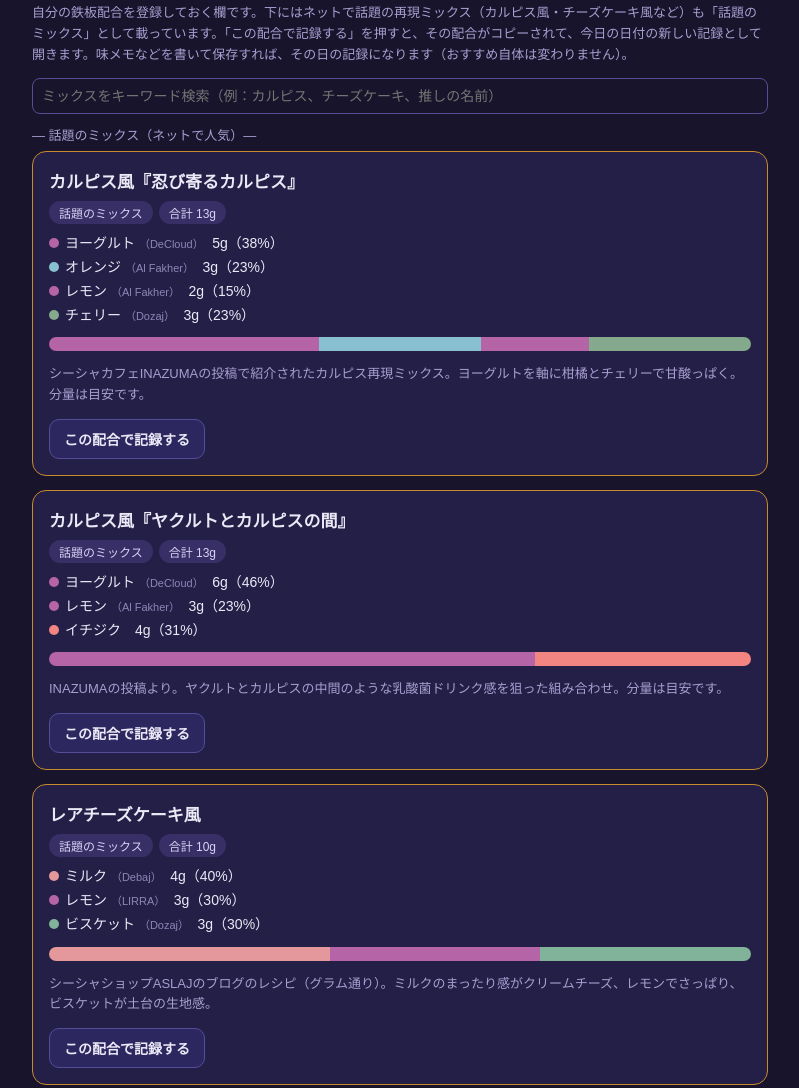
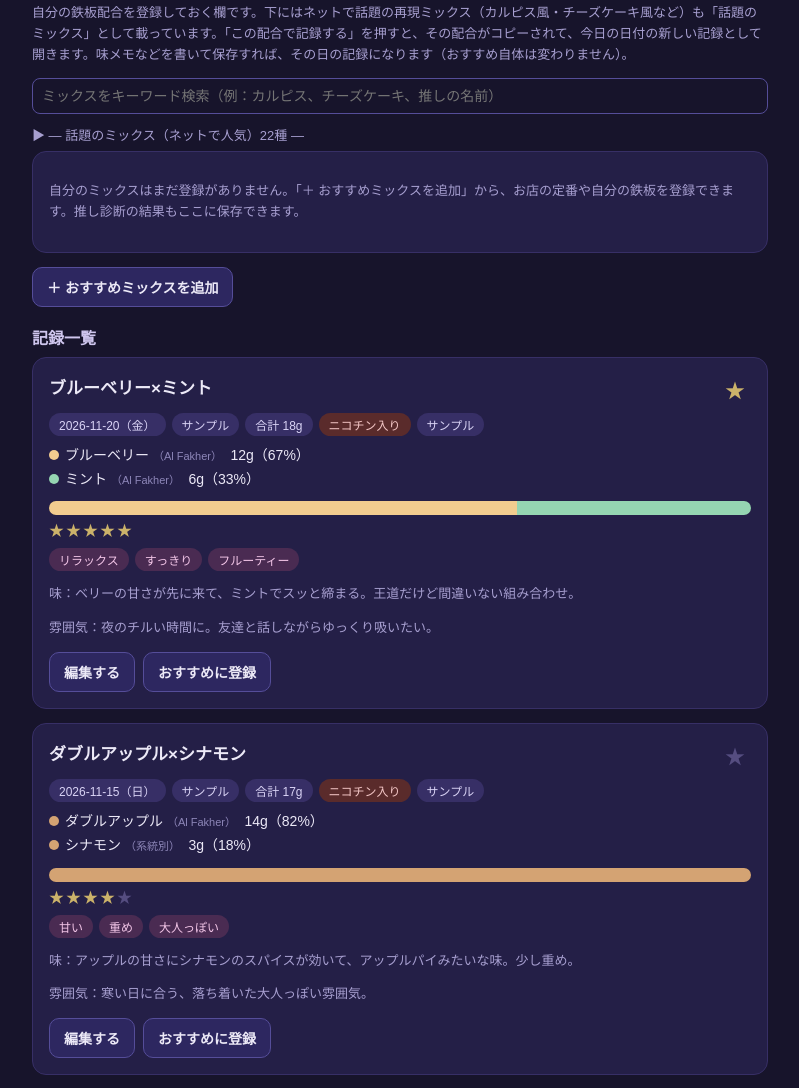
Before and after one commit to marin0610/shisha-note, a plain HTML site: page index.html in a window 1280 px wide. Shown: the part 1021-2109 px from the top of the page, without its empty margins (240-1039 px from the left). Drawn offline with Linux system fonts and the light colour scheme.

Commit message:
ヨーグルトを両系統に表示・話題ミックスを折りたたみ化

```diff
--- a/index.html
+++ b/index.html
@@ -260,7 +260,7 @@ var BRAND_DATA = [
 { brand: "Social Smoke", ja: "ソーシャルスモーク", nic: 1, list: "Absolute Zero|アブソリュートゼロ|C,Mint|ミント|C,Arctic Lemon|アークティックレモン|C,Lemon Chill|レモンチル|C,Cucumber Chill|キューカンバーチル|C,Watermelon Chill|ウォーターメロンチル|F,Golden Delicious Apple|ゴールデンデリシャスアップル|F,Japanese Yuzu|ジャパニーズユズ|F,Baja Blue|バハブルー|F,Berry Punch|ベリーパンチ|F,Blackberry|ブラックベリー|F,Cali Peach|カリピーチ|F,Cantaloupe Chill|カンタロープチル|F,Pear Chill|ペアチル|F,Tigers Blood|タイガースブラッド|F,Pistachio Breeze|ピスタチオブリーズ|S,Banana Foster|バナナフォスター|S,White Gummy Bear|ホワイトグミベア|S,Dulce de Leche|ドゥルセデレチェ|S,Pink Lemonade|ピンクレモネード|D,Hong Kong Milk Tea|ホンコンミルクティー|D,Mojito|モヒート|D,Voltage|ボルテージ|D,Mirage|ミラージュ|H,Cinnamint|シナミント|H" },
 { brand: "Trifecta", ja: "トライフェクタ", nic: 1, list: "Peppermint Shake|ペパーミントシェイク|C,Twice The Ice|トワイスザアイス|C,Twice The Ice X|トワイスザアイスX|C,Peach Mint|ピーチミント|C,Lemon Mint|レモンミント|C,Mediterranean Mint|メディテレーニアンミント|C,Death By Ice|デスバイアイス|C,Persian Melon|ペルシアンメロン|F,Pineapple Guava|パイナップルグアバ|F,TNT|ティーエヌティー|F,Ruby|ルビー|F,Blue Strawberry|ブルーストロベリー|F,Cherry Berry|チェリーベリー|F,BDS|ビーディーエス|F,BDH|ビーディーエイチ|F,Enigma|エニグマ|F,Mountain Fog|マウンテンフォグ|H,Coconut Ginger|ココナッツジンジャー|H,P3|ピースリー|S,Bonafide|ボナファイド|S,Apple Pie|アップルパイ|S,Indian Kheer|インディアンキール|S,Vanilla|バニラ|S,Cucumber Mojito|キューカンバーモヒート|D,Morning Glory|モーニンググローリー|D" },
 { brand: "FRU+TAS", ja: "フルタス", nic: 0, list: "Osmanthus|金木犀|H,Sakura|さくら|H" },
-{ brand: "DeCloud", ja: "デクラウド", nic: 0, list: "Mint|ミント|C,Blueberry|ブルーベリー|F,Black Grape|ブラックグレープ|F,White Grape|ホワイトグレープ|F,Two Apples|ツーアップル|F,Green Apple|グリーンアップル|F,Strawberry|ストロベリー|F,Watermelon|ウォーターメロン|F,Melon|メロン|F,Peach|ピーチ|F,Mango|マンゴー|F,Pineapple|パイナップル|F,Lemon|レモン|F,Grapefruit|グレープフルーツ|F,Kiwi|キウイ|F,Raspberry|ラズベリー|F,Cherry|チェリー|F,Guava|グアバ|F,Pear|ペアー|F,Plum|プラム|F,Yuzu|ゆず|F,Passion Fruit|パッションフルーツ|F,Earl Grey|アールグレイ|D,Milk Tea|ミルクティー|D,Coffee|コーヒー|D,Vanilla|バニラ|S,Jasmine|ジャスミン|H,Lemongrass|レモングラス|H,Almond|アーモンド|S,Banana|バナナ|F,Chocolate|チョコレート|S,Cola|コーラ|D,Condensed Milk|コンデンスミルク|S,Honey|はちみつ|S,Matcha|抹茶|D,Rose|ローズ|H,Cassis|カシス|F,Sweet Beans|あずき|S,Yogurt|ヨーグルト|S,Berry|ベリー|F,Granada|グラナダ|F,Hojicha|ほうじ茶|D,Osmanthus|金木犀|H,Sakura|サクラ|H,Ginger Ale|ジンジャーエール|D,Sour Apple Kiwi|サワーアップルキウィ|F" },
+{ brand: "DeCloud", ja: "デクラウド", nic: 0, list: "Mint|ミント|C,Blueberry|ブルーベリー|F,Black Grape|ブラックグレープ|F,White Grape|ホワイトグレープ|F,Two Apples|ツーアップル|F,Green Apple|グリーンアップル|F,Strawberry|ストロベリー|F,Watermelon|ウォーターメロン|F,Melon|メロン|F,Peach|ピーチ|F,Mango|マンゴー|F,Pineapple|パイナップル|F,Lemon|レモン|F,Grapefruit|グレープフルーツ|F,Kiwi|キウイ|F,Raspberry|ラズベリー|F,Cherry|チェリー|F,Guava|グアバ|F,Pear|ペアー|F,Plum|プラム|F,Yuzu|ゆず|F,Passion Fruit|パッションフルーツ|F,Earl Grey|アールグレイ|D,Milk Tea|ミルクティー|D,Coffee|コーヒー|D,Vanilla|バニラ|S,Jasmine|ジャスミン|H,Lemongrass|レモングラス|H,Almond|アーモンド|S,Banana|バナナ|F,Chocolate|チョコレート|S,Cola|コーラ|D,Condensed Milk|コンデンスミルク|S,Honey|はちみつ|S,Matcha|抹茶|D,Rose|ローズ|H,Cassis|カシス|F,Sweet Beans|あずき|S,Yogurt|ヨーグルト|S/D,Berry|ベリー|F,Granada|グラナダ|F,Hojicha|ほうじ茶|D,Osmanthus|金木犀|H,Sakura|サクラ|H,Ginger Ale|ジンジャーエール|D,Sour Apple Kiwi|サワーアップルキウィ|F" },
 { brand: "Soex", ja: "ソエックス", nic: 0, list: "Double Apple|ダブルアップル|F,Blueberry|ブルーベリー|F,Strawberry|ストロベリー|F,Mango|マンゴー|F,Watermelon|ウォーターメロン|F,Grapes|グレープ|F,Lychee|ライチ|F,Peach|ピーチ|F,Guava|グアバ|F,Mint|ミント|C,Spearmint|スペアミント|C,Crush Ice|クラッシュアイス|C,Bubble Gum|バブルガム|S,ChocoFusion|チョコフュージョン|S,Chocomint|チョコミント|S,Honey|ハニー|S,Vanilla|バニラ|S,Coffee|コーヒー|D,Cola|コーラ|D,Pan Raas|パンラーズ|H,Bombay Pan Masala|ボンベイパンマサラ|H,Pan Masala Supreme|パンマサラシュプリーム|H,Cardamom|カルダモン|H,Cinnamon|シナモン|H,Rose|ローズ|H" },
 { brand: "Hydro Herbal", ja: "ハイドロハーバル", nic: 0, list: "After Dark|アフターダーク|C,Green Ice|グリーンアイス|C,Aurora|オーロラ|F,Avalanche|アバランチ|F,Black Widow|ブラックウィドウ|F,Blue Viper|ブルーバイパー|F,Citrus Twist|シトラスツイスト|F,Electric X|エレクトリックエックス|F,Hurricane|ハリケーン|F,Hydroponics|ハイドロポニックス|F,Hydropurple|ハイドロパープル|F,Les Deux|レドゥ|F,Melon Dew|メロンデュー|F,Razmataz|ラズマタズ|F,Red Lightning|レッドライトニング|F,Red Venom|レッドベノム|F,Sun Ray|サンレイ|F,Tangerine Feen|タンジェリンフィーン|F,Tropical Storm|トロピカルストーム|F,Jolly Molly|ジョリーモリー|F,Qing Rubus|チンルーバス|F,Dr. 23|ドクター23|D,Hydrojava|ハイドロジャバ|D,Kali Drizzle|カリドリズル|S,Flower Power|フラワーパワー|H" }
 ];
@@ -282,11 +282,11 @@ var FLAVOR_DB = [];
 BRAND_DATA.forEach(function(b) {
   b.list.split(",").forEach(function(part) {
     var p = part.split("|");
-    FLAVOR_DB.push({ label: p[1] || p[0], en: p[0], brand: b.brand, genre: GENRE_NAMES[p[2]] || "", nic: b.nic });
+    var gcs = (p[2] || "").split("/"); FLAVOR_DB.push({ label: p[1] || p[0], en: p[0], brand: b.brand, genre: GENRE_NAMES[gcs[0]] || "", genres: gcs.map(function(c){ return GENRE_NAMES[c] || ""; }), nic: b.nic });
   });
 });
 GENERIC_GENRES.forEach(function(g) {
-  g.flavors.forEach(function(f) { FLAVOR_DB.push({ label: f, en: "", brand: "系統別", genre: g.genre, nic: null }); });
+  g.flavors.forEach(function(f) { FLAVOR_DB.push({ label: f, en: "", brand: "系統別", genre: g.genre, genres: [g.genre], nic: null }); });
 });
 function dbFind(brand, en) { return FLAVOR_DB.find(function(f){ return f.brand === brand && f.en === en; }) || null; }
 function itemFromDb(f, grams) { return { label: f.label, en: f.en, brand: f.brand, genre: f.genre, nic: f.nic, grams: grams }; }
@@ -532,6 +532,7 @@ function presetCardHtml(r) {
     + '</div>';
 }
 var PRESET_Q = "";
+var NET_OPEN = false;
 function presetMatches(p) {
   if (!PRESET_Q) return true;
   var hay = normQ([p.title, p.note || "", p.shopName || "", p.oshi || ""].concat(p.items.map(function(it){ return it.label + " " + (it.brand || ""); })).join(" "));
@@ -543,7 +544,11 @@ function renderPresets() {
   var concept = state.presets.filter(function(p){ return p.kind === "concept"; }).filter(presetMatches);
   var mine = state.presets.filter(function(p){ return p.kind !== "shop" && p.kind !== "concept"; }).filter(presetMatches);
   var html = "";
-  if (net.length) html += '<p class="muted" style="margin:4px 0">― 話題のミックス（ネットで人気）―</p>' + net.map(presetCardHtml).join("");
+  if (net.length) {
+    var netOpen = NET_OPEN || !!PRESET_Q;
+    html += '<p class="muted" data-net-toggle="1" style="margin:4px 0;cursor:pointer;user-select:none">' + (netOpen ? "▼" : "▶") + ' ― 話題のミックス（ネットで人気）' + net.length + '種 ―</p>';
+    if (netOpen) html += net.map(presetCardHtml).join("");
+  }
   if (std.length) html += '<p class="muted" style="margin:4px 0">― お店の定番 ―</p>' + std.map(presetCardHtml).join("");
   if (concept.length) html += '<p class="muted" style="margin:4px 0">― 推し概念 ―</p>' + concept.map(presetCardHtml).join("");
   if (mine.length) html += '<p class="muted" style="margin:4px 0">― 自分のおすすめ ―</p>' + mine.map(presetCardHtml).join("");
@@ -559,6 +564,8 @@ function renderPresets() {
     });
   });
   wrap.querySelectorAll("button[data-pedit]").forEach(function(b) { b.addEventListener("click", function(){ openPresetEditor(b.getAttribute("data-pedit")); }); });
+  var nt = wrap.querySelector("[data-net-toggle]");
+  if (nt) nt.addEventListener("click", function(){ NET_OPEN = !NET_OPEN; renderPresets(); });
 }
 
 /* ========= 話題のミックス（出典つき・分量は記事準拠または目安） ========= */
@@ -801,7 +808,7 @@ function catalogEntries() {
 }
 function entryMatches(f) {
   if (CF.brand !== "すべて" && f.brand !== CF.brand) return false;
-  if (CF.genre !== "すべて" && f.genre !== CF.genre) return false;
+  if (CF.genre !== "すべて" && (f.genres || [f.genre]).indexOf(CF.genre) < 0) return false;
   if (CF.nic === "yes" && f.nic !== 1) return false;
   if (CF.nic === "no" && f.nic !== 0) return false;
   if (CF.q) {
```
